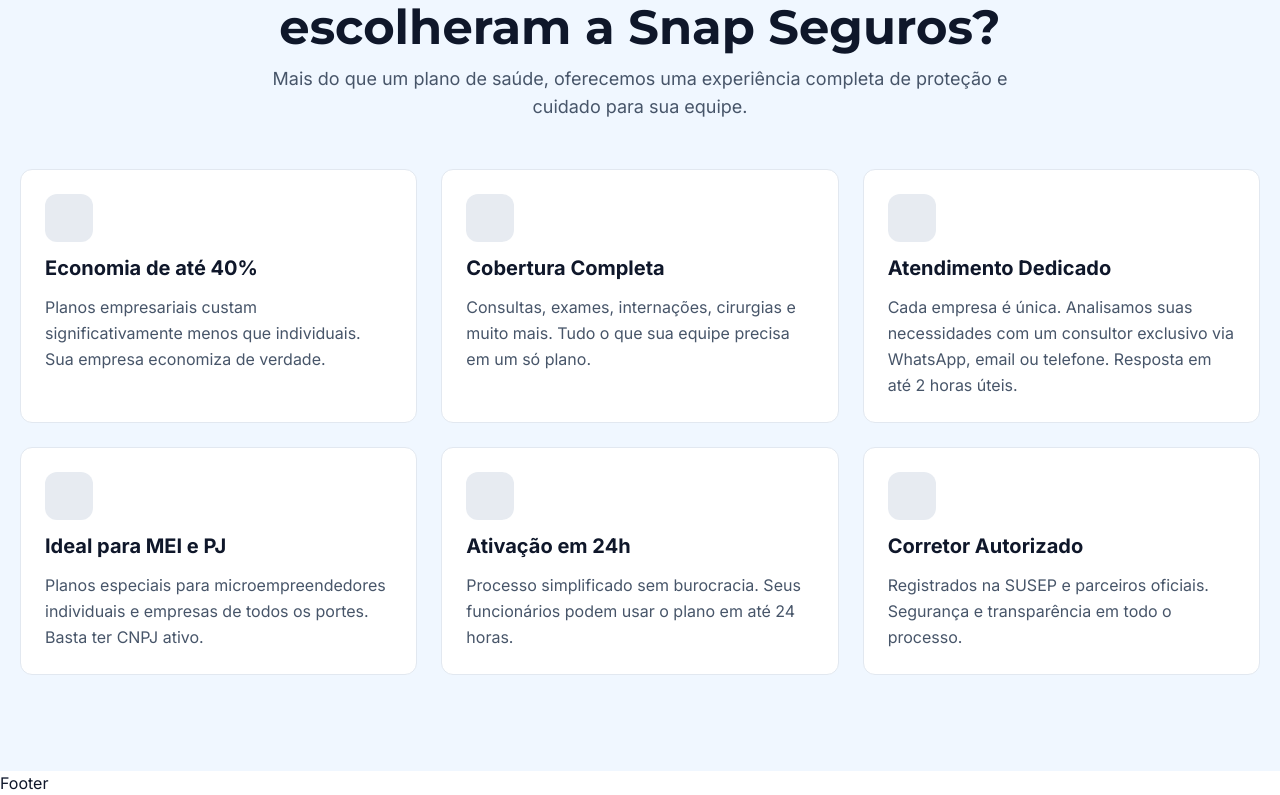
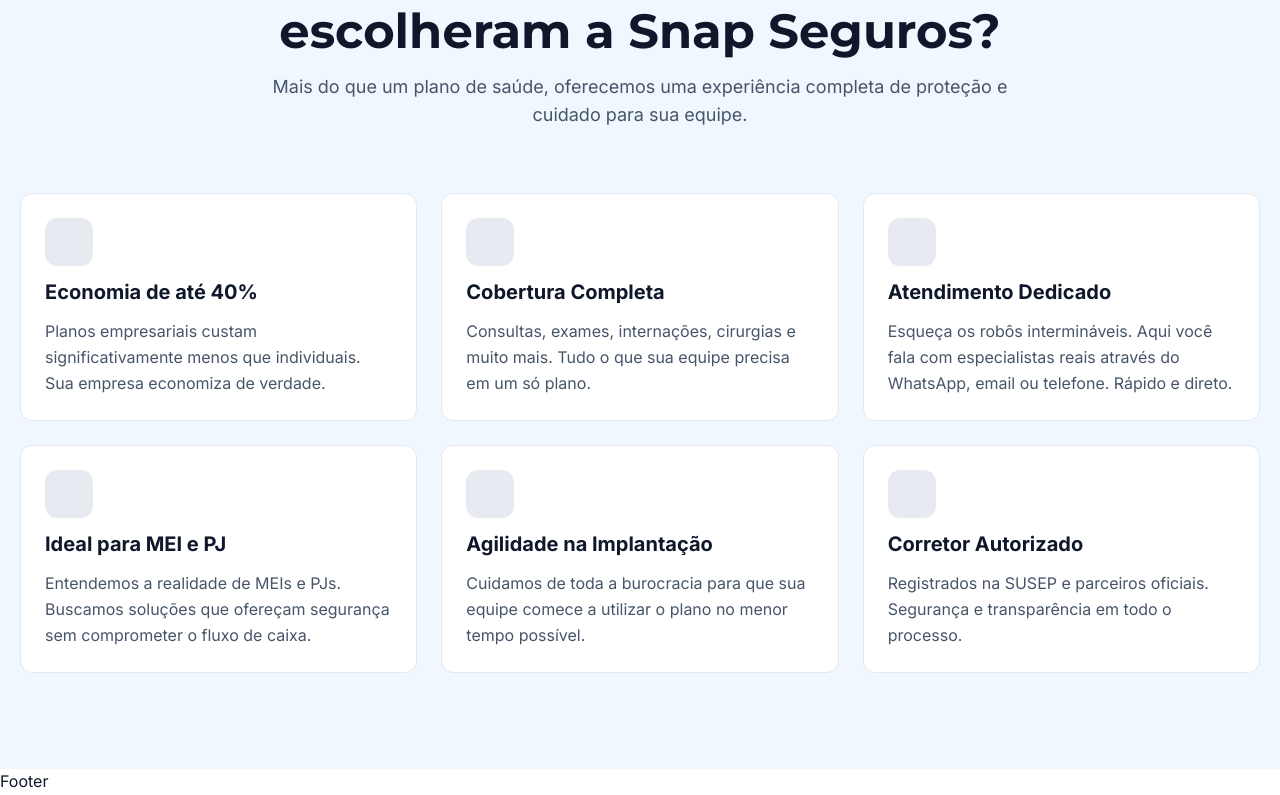
Before and after one commit to levyprado/snap-seguros, a Next.js app: page / in a window 1280 px wide. Shown: the part 1637-2432 px from the top of the page. Built offline with nearby package versions, Linux system fonts and the light colour scheme; some icons are missing.

Commit message:
refactor: update benefits descriptions and improve responsive spacing

```diff
--- a/src/components/sections/benefits.tsx
+++ b/src/components/sections/benefits.tsx
@@ -10,7 +10,7 @@
   return (
     <Section id='beneficios' className='bg-secondary'>
       <Container>
-        <div className='space-y-2 text-center'>
+        <div className='space-y-2 text-center lg:space-y-3'>
           <Tagline>Benefícios Exclusivos</Tagline>
           <Headline>
             Por que mais de 400 empresas escolheram a Snap Seguros?
@@ -21,7 +21,7 @@
           </Body>
         </div>
 
-        <ul className='mt-12 grid grid-cols-1 gap-6 md:grid-cols-2 lg:grid-cols-3'>
+        <ul className='mt-12 grid grid-cols-1 gap-6 md:grid-cols-2 lg:mt-16 lg:grid-cols-3'>
           {benefits.map((benefit) => (
             <li
               key={benefit.title}
--- a/src/data/benefits.ts
+++ b/src/data/benefits.ts
@@ -24,19 +24,19 @@
     icon: HeadsetIcon,
     title: 'Atendimento Dedicado',
     description:
-      'Cada empresa é única. Analisamos suas necessidades com um consultor exclusivo via WhatsApp, email ou telefone. Resposta em até 2 horas úteis.',
+      'Esqueça os robôs intermináveis. Aqui você fala com especialistas reais através do WhatsApp, email ou telefone. Rápido e direto.',
   },
   {
     icon: Building03Icon,
     title: 'Ideal para MEI e PJ',
     description:
-      'Planos especiais para microempreendedores individuais e empresas de todos os portes. Basta ter CNPJ ativo.',
+      'Entendemos a realidade de MEIs e PJs. Buscamos soluções que ofereçam segurança sem comprometer o fluxo de caixa.',
   },
   {
     icon: FlashIcon,
-    title: 'Ativação em 24h',
+    title: 'Agilidade na Implantação',
     description:
-      'Processo simplificado sem burocracia. Seus funcionários podem usar o plano em até 24 horas.',
+      'Cuidamos de toda a burocracia para que sua equipe comece a utilizar o plano no menor tempo possível. ',
   },
   {
     icon: SecurityCheckIcon,
```
